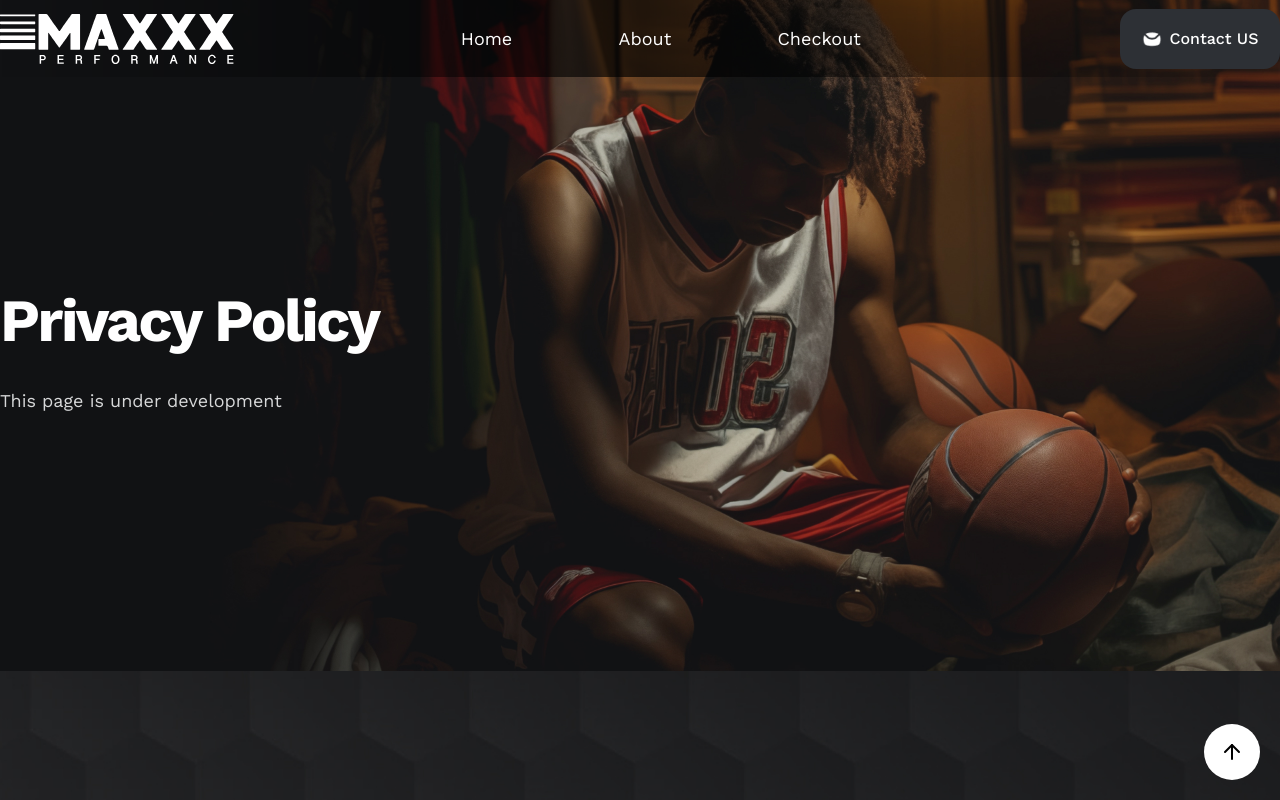
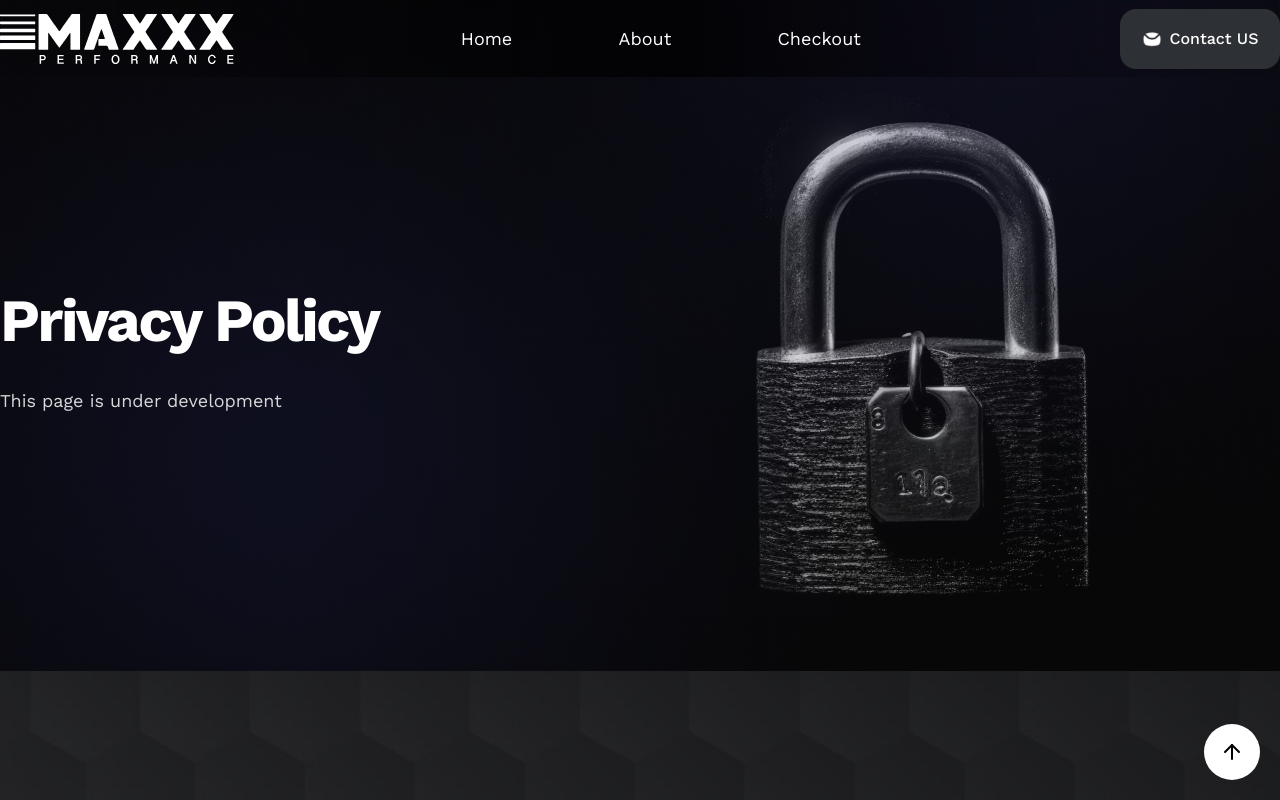
Before and after one commit to mickeyminion14/shadcn-ui, a Next.js app: page /privacy-policy in a window 1280 px wide. Shown: the top 800 px of the page. Built offline with nearby package versions, Linux system fonts and the light colour scheme.

Commit message:
banner updated

```diff
--- a/app/(marketing)/privacy-policy/page.tsx
+++ b/app/(marketing)/privacy-policy/page.tsx
@@ -5,7 +5,7 @@ import styles from "./privacy-policy.module.scss";
 import DynamicPage from "@/components/dynamicPage";
 const PrivacyPolicy = () => {
   const heroObj: HeroData = {
-    image: "/images/contact-us_banner.jpg",
+    image: "/images/privacy-terms.jpg",
     title: "Privacy Policy",
     description: "This page is under development",
   };
--- a/app/(marketing)/terms-and-conditions/page.tsx
+++ b/app/(marketing)/terms-and-conditions/page.tsx
@@ -4,7 +4,7 @@ import React from "react";
 
 const TermAndConditions = () => {
   const heroObj: HeroData = {
-    image: "/images/contact-us_banner.jpg",
+    image: "/images/privacy-terms.jpg",
     title: "Terms & Conditions",
     description: "This page is under development",
   };
```
Also changed, not shown: public/images/privacy-terms.jpg (added).
